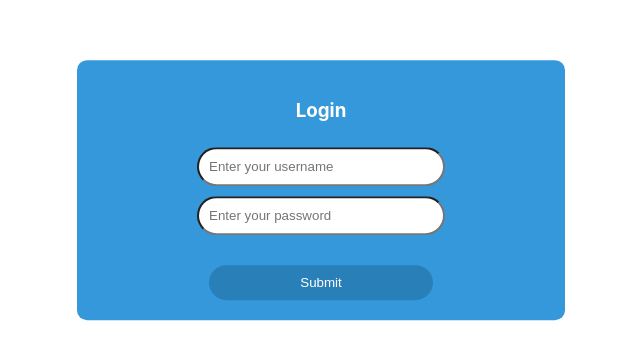
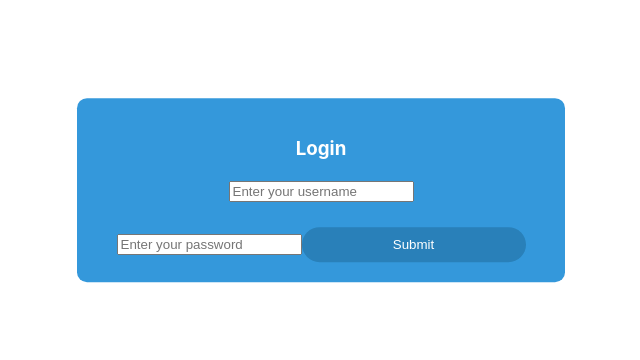
Before and after one commit to parshwasalot/allotment-system, a React (Create React App) app in the folder frontend/: page / in a window 1280 px wide. Shown: the part 210-570 px from the top of the page, without its empty margins (319-959 px from the left). Built offline with nearby package versions, Linux system fonts and the light colour scheme.

Commit message:
Update login.css

```diff
--- a/frontend/src/components/css/login.css
+++ b/frontend/src/components/css/login.css
@@ -17,7 +17,7 @@
     background-color: #ffffff;
 }
 
-#login-inp {
+.login-inp {
     width: 50%;
     padding: 10px 10px;
     border-radius: 50px;
```
